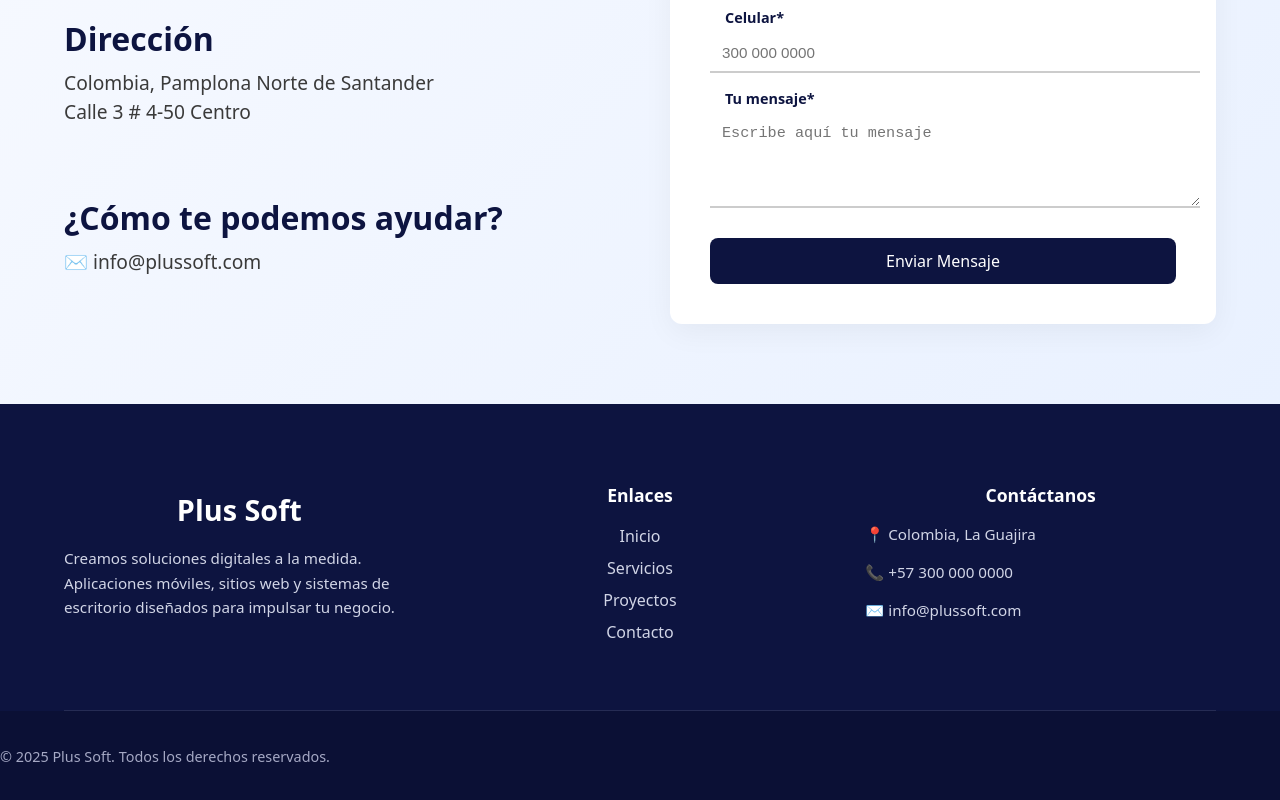
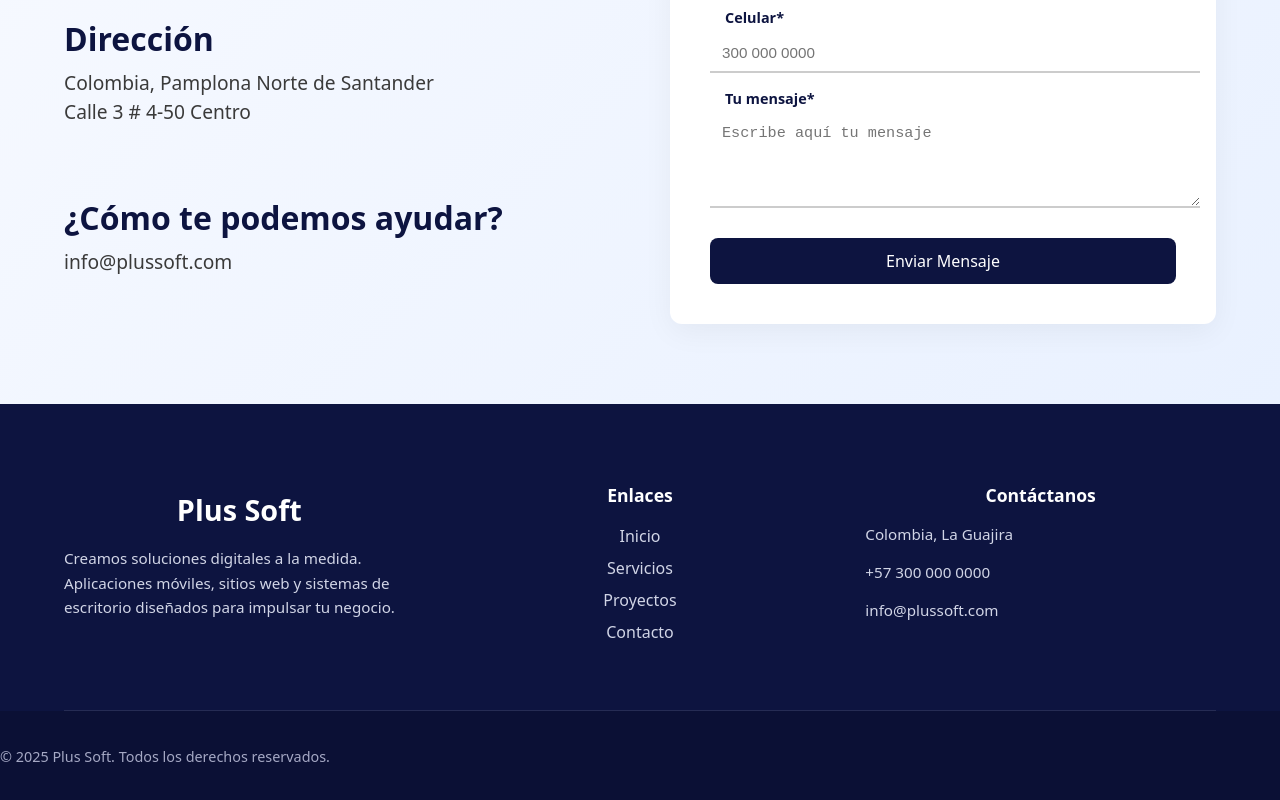
Before and after one commit to Samuelsolanows/Plus-Soft, a React (Vite) app: page / in a window 1280 px wide. Shown: the part 6199-6999 px from the top of the page. Built offline with nearby package versions, Linux system fonts and the light colour scheme.

Commit message:
correccion de detalles

```diff
--- a/src/components/Contact.css
+++ b/src/components/Contact.css
@@ -109,7 +109,6 @@
   background-color: #1b2a78;
 }
 
-/* Responsivo */
 @media (max-width: 900px) {
   .contact-container {
     grid-template-columns: 1fr;
--- a/src/components/Contacto.jsx
+++ b/src/components/Contacto.jsx
@@ -12,7 +12,7 @@ const Contact = () => {
   return (
     <section className="contact-section" id="contacto">
       <div className="contact-container">
-        {/* Información lateral */}
+        {}
         <div className="contact-info">
           <h3 className="subtitle">CONTÁCTANOS</h3>
           <h2 className="title">¡Escríbenos!<br />Estaremos encantados de atenderte.</h2>
@@ -25,12 +25,12 @@ const Contact = () => {
             </div>
             <div>
               <h4>¿Cómo te podemos ayudar?</h4>
-              <p>✉️ info@plussoft.com</p>
+              <p>info@plussoft.com</p>
             </div>
           </div>
         </div>
 
-        {/* Formulario */}
+        {}
         <form className="contact-form">
           <h3>Envíanos un mensaje</h3>
 
--- a/src/components/Footer.css
+++ b/src/components/Footer.css
@@ -17,7 +17,6 @@
   border-bottom: 1px solid rgba(255, 255, 255, 0.1);
 }
 
-/* Columna 1 */
 .footer-logo {
   font-size: 1.8rem;
   font-weight: 700;
@@ -30,7 +29,6 @@
   color: #d1d5e6;
 }
 
-/* Columna 2 */
 .footer-links h3 {
   font-size: 1.1rem;
   margin-bottom: 10px;
@@ -56,7 +54,6 @@
   color: #ffffff;
 }
 
-/* Columna 3 */
 .footer-contact h3 {
   font-size: 1.1rem;
   margin-bottom: 10px;
@@ -69,7 +66,6 @@
   margin-bottom: 6px;
 }
 
-/* Línea inferior */
 .footer-bottom {
   text-align: center;
   padding: 20px 0;
@@ -78,7 +74,6 @@
   color: #a5a8c4;
 }
 
-/* Responsivo */
 @media (max-width: 900px) {
   .footer-container {
     grid-template-columns: 1fr;
--- a/src/components/Footer.jsx
+++ b/src/components/Footer.jsx
@@ -4,7 +4,7 @@ const Footer = () => {
   return (
     <footer className="footer">
       <div className="footer-container">
-        {/* Columna 1: Logo y descripción */}
+        {}
         <div className="footer-about">
           <h2 className="footer-logo">Plus Soft</h2>
           <p>
@@ -14,7 +14,7 @@ const Footer = () => {
           </p>
         </div>
 
-        {/* Columna 2: Enlaces */}
+        {}
         <div className="footer-links">
           <h3>Enlaces</h3>
           <ul>
@@ -25,16 +25,16 @@ const Footer = () => {
           </ul>
         </div>
 
-        {/* Columna 3: Contacto */}
+        {}
         <div className="footer-contact">
           <h3>Contáctanos</h3>
-          <p>📍 Colombia, La Guajira</p>
-          <p>📞 +57 300 000 0000</p>
-          <p>✉️ info@plussoft.com</p>
+          <p>Colombia, La Guajira</p>
+          <p>+57 300 000 0000</p>
+          <p>info@plussoft.com</p>
         </div>
       </div>
 
-      {/* Línea inferior */}
+      {}
       <div className="footer-bottom">
         <p>© {new Date().getFullYear()} Plus Soft. Todos los derechos reservados.</p>
       </div>
```
Also changed, not shown: src/components/Equipo.jsx (deleted).
